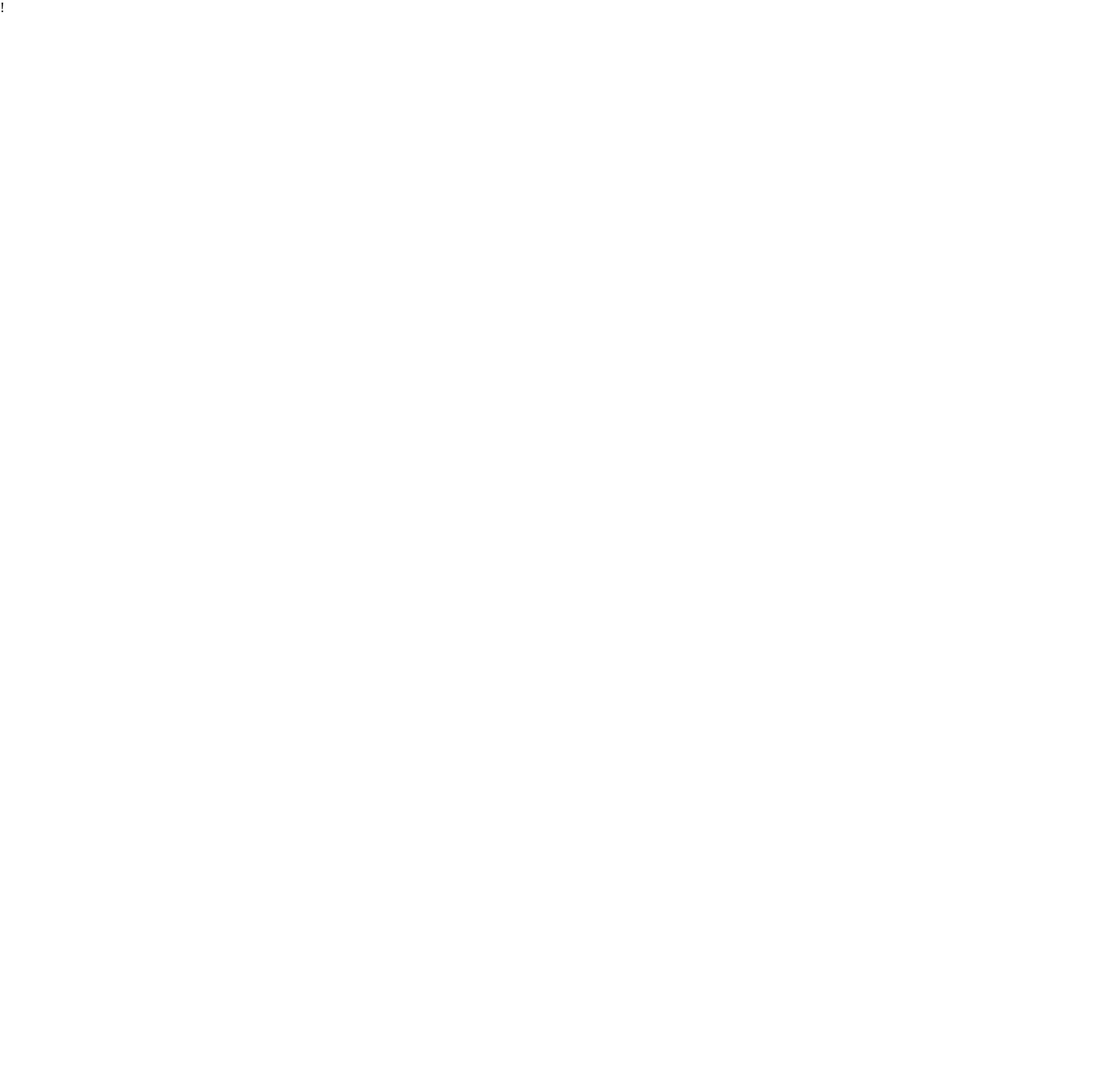
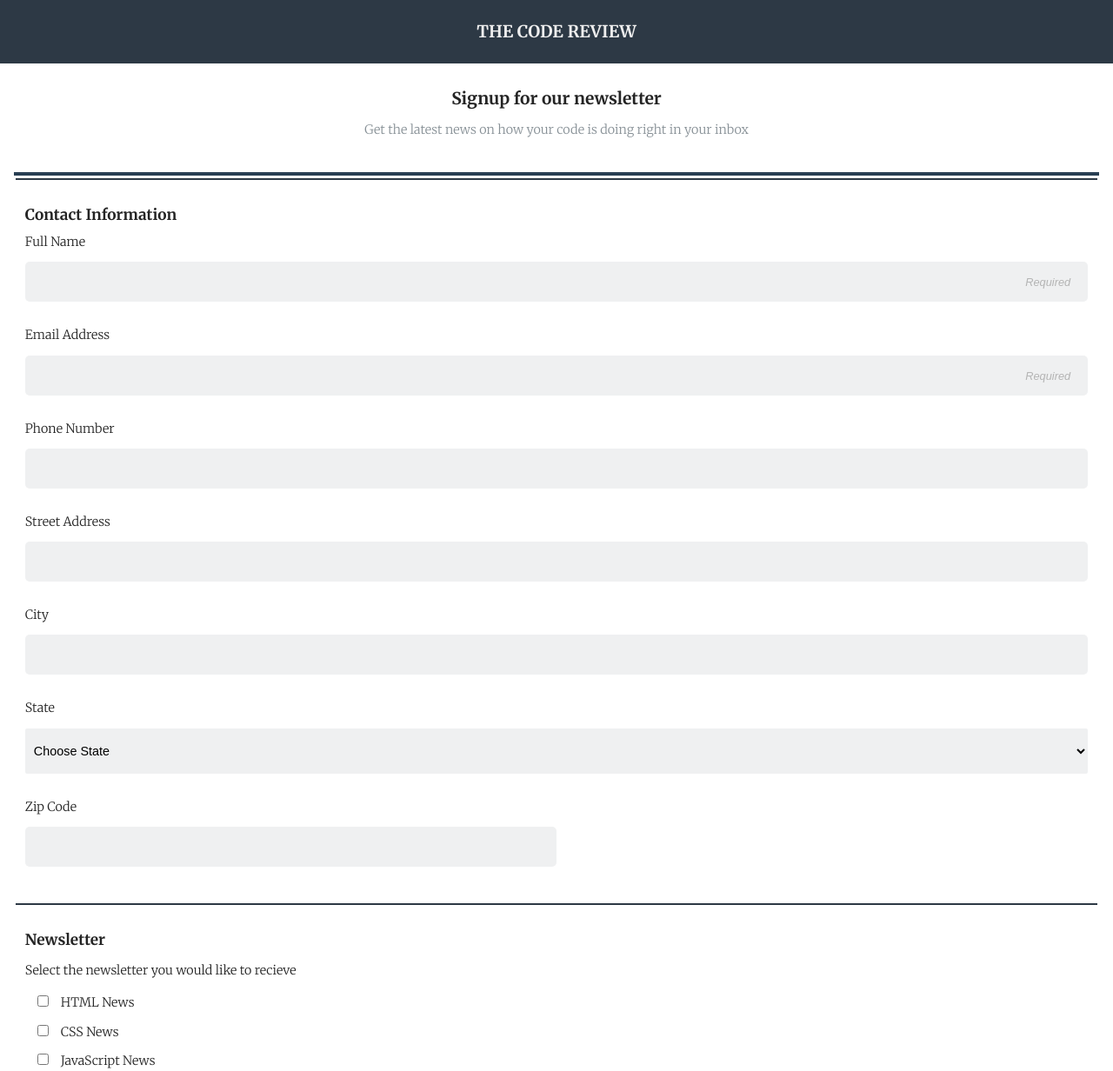
Before and after one commit to dmitriyaa/techdegree-project-3, a plain HTML site: page index.html in a window 1280 px wide. Shown: the top 1232 px of the page at 87% size. Before the commit the page ends 800 px from the top, so only its background shows below. Drawn offline with Linux system fonts and the light colour scheme.

Commit message:
Finished mobile first design

```diff
--- a/css/styles.css
+++ b/css/styles.css
@@ -1 +1,169 @@
-font-family: 'Merriweather', serif;
+
+/*-----------------------------------------------
+   Base Elements Styles
+-----------------------------------------------*/
+
+* {
+   box-sizing: border-box;
+}
+
+body {
+   font-family: 'Merriweather', serif;
+   line-height: 1.2;
+   font-weight: 300;
+   color: #242424;
+}
+
+p {
+   font-size: .9em;
+   color: #879096;
+}
+
+/* ---- Container ---- */
+
+.container {
+   padding-left: 1em;
+   padding-right: 1em;
+   text-align: center;
+}
+
+/* ---- Header/Subheader ---- */
+
+header {
+   text-align: center;
+   background: #2d3945;
+}
+
+header h1 {
+   color: #EEE;
+   font-size: 1.2em;
+   text-transform: uppercase;
+   margin-top: 0;
+   padding: 1.3em 0;
+}
+
+.subheader {
+   padding-bottom: 1.6em;
+   border-bottom: 4px solid #293F53;
+}
+
+.subheader h2 {
+   font-size: 1.2em;
+   margin-top: 1.5em;
+}
+
+/* ---- Form ---- */
+
+form {
+   text-align: left;
+}
+
+fieldset {
+   position: relative;
+   margin-top: .2em;
+   padding-top: calc(30px + 2.3em);
+   border: none;
+   border-top: 2px solid #2d3945;
+   font-size: .9rem;
+}
+
+fieldset:nth-of-type(2) {
+   padding-top: 3em;
+}
+
+fieldset:nth-of-type(2) label{
+   margin-top: 24px;
+}
+
+legend {
+   position: absolute;
+   top: 30px;
+   font-weight: 700;
+   font-size: 1.2em;
+}
+
+label {
+   display: block;
+   margin-bottom: 4px;
+}
+
+label.light {
+  display: inline;
+}
+
+input[type="text"],
+input[type="password"],
+input[type="date"],
+input[type="datetime"],
+input[type="email"],
+input[type="number"],
+input[type="search"],
+input[type="tel"],
+input[type="time"],
+input[type="url"],
+textarea,
+select {
+  border: none;
+  font-size: 1em;
+  height: 46px;
+  margin: 10px 0 30px;
+  outline: 0;
+  padding: 15px;
+  width: 100%;
+  background-color: #eff0f1;
+   border-radius: 5px;
+}
+
+input::placeholder{
+   text-align: right;
+
+   font-style: italic;
+   font-size: 0.8rem;
+   color: #B4B4B4;
+   padding-right: 5px;
+}
+
+input[type="radio"],
+input[type="checkbox"] {
+  margin: 16px 14px 0;
+}
+
+input[id="zip"] {
+   width: 50%;
+}
+
+textarea {
+   resize: none;
+   height: 100px;
+}
+
+input:focus,
+textarea:focus {
+   border: 2px solid #293F53;
+}
+
+select {
+  padding: 6px;
+  height: 52px;
+  border-radius: 2px;
+}
+
+button {
+  padding: 20px 0;
+  color: #FFF;
+  background-color: #08B5A5;
+  font-size: 1.15em;
+  border-radius: 7px;
+  width: 100%;
+  border: none;
+  margin-bottom: 10px;
+}
+
+button:hover {
+   cursor: pointer;
+}
+
+footer {
+   font-style: italic;
+   margin: 20px 0 50px;
+}
--- a/index.html
+++ b/index.html
@@ -1,14 +1,74 @@
-!<!DOCTYPE html>
+<!DOCTYPE html>
 <html>
    <head>
       <meta name="viewport" content="width=device-width, initial-scale=1.0">
       <title>Online Registration Form</title>
-      <link href="https://fonts.googleapis.com/css?family=Merriweather:400,400i,700,700i" rel="stylesheet">
+      <link href="https://fonts.googleapis.com/css?family=Merriweather:300,300i,400,400i,700,700i,900,900i" rel="stylesheet">
       <link rel="stylesheet" href="css/normalize.css">
       <link rel="stylesheet" href="css/styles.css">
    </head>
    <body>
-      <header></header>
-      <footer></footer>
+      <header>
+         <h1>The code review</h1>
+      </header>
+
+      <div class="container">
+         <div class="subheader">
+            <h2>Signup for our newsletter</h2>
+            <p>Get the latest news on how your code is doing right in your inbox</p>
+         </div>
+
+         <form action="index.html" method="post">
+            <fieldset>
+               <legend>Contact Information</legend>
+
+               <label for="name">Full Name</label>
+               <input type="text" id="name" name="user_name" placeholder="Required">
+
+               <label for="email">Email Address</label>
+               <input type="email" id="email" name="user_email" placeholder="Required">
+
+               <label for="tel">Phone Number</label>
+               <input type="tel" id="tel" name="uset_tel">
+
+               <label for="street_address">Street Address</label>
+               <input type="text" id="street_address" name="user_street_address">
+
+               <label for="city">City</label>
+               <input type="text" id="city" name="user_city">
+
+               <label for="state">State</label>
+               <select id="state" name="user_state">
+                  <option class="default_option" value="" disabled selected>Choose State</option>
+                  <option value="option_1">Option 1</option>
+                  <option value="option_2">Option 2</option>
+                  <option value="option_3">Option 3</option>
+               </select>
+
+               <label for="zip">Zip Code</label>
+               <input type="text" id="zip" name="zip_code">
+            </fieldset>
+
+            <fieldset>
+               <legend>Newsletter</legend>
+
+               <label>Select the newsletter you would like to recieve</label>
+               <input type="checkbox" id="html_nl" value="html_news" name="user_newsletter"><label for="html_nl" class="light">HTML News</label><br>
+               <input type="checkbox" id="css_nl" value="css_news" name="user_newsletter"><label for="css_nl" class="light">CSS News</label><br>
+               <input type="checkbox" id="js_nl" value="javs_script_news" name="user_newsletter"><label for="js_nl" class="light">JavaScript News</label><br>
+
+               <label>Newsletter format</label>
+               <input type="radio" id="html_ft" value="html" name="user_format"><label for="html_ft" class="light">HTML</label><br>
+               <input type="radio" id="plain_ft" value="plain_text" name="user_format"><label for="plain_ft" class="light">Plain text</label><br>
+
+               <label for="topics">Other topics you'd like to hear about</label>
+               <textarea id="topics" name="user_topics" rows="3"></textarea>
+            </fieldset>
+
+            <button type="submit">Sign Up</button>
+         </form>
+
+         <footer><p>Copyright The Code Review</p></footer>
+      </div>
    </body>
 </html>
```
Also changed, not shown: mockups/desktop-form.png.
